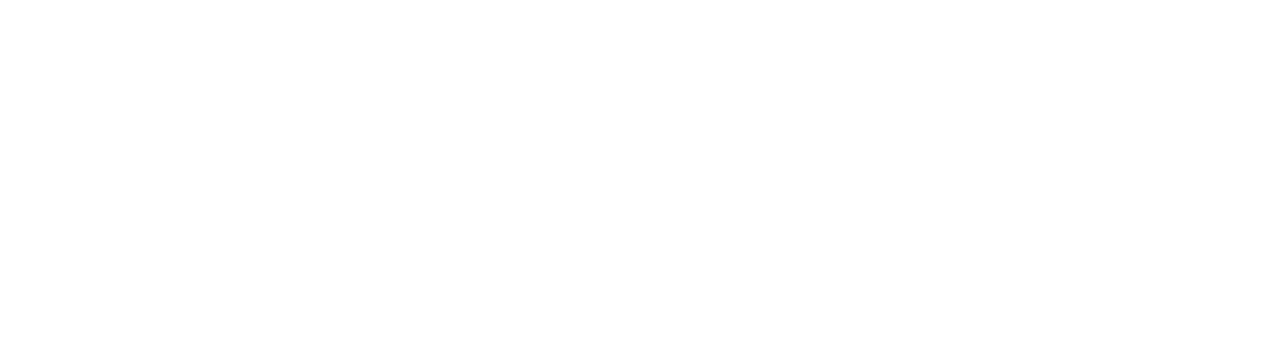
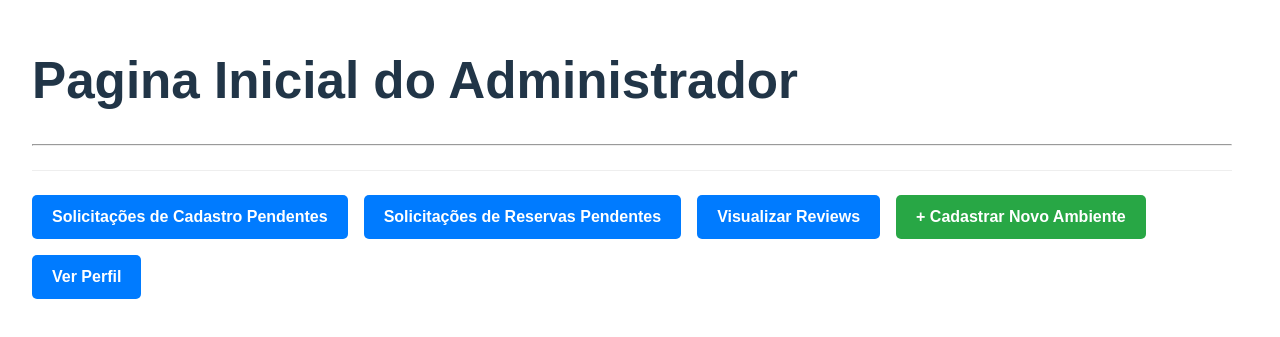
Before and after one commit to iarinhasz/sistema_reservas, a React (Vite) app in the folder frontend/: page /admin in a window 1280 px wide. Before the commit this address had no page. Shown: the part 241-578 px from the top of the page. Built offline with nearby package versions, Linux system fonts and the light colour scheme.

Commit message:
iniciando frontend do admin

```diff
--- a/frontend/src/App.jsx
+++ b/frontend/src/App.jsx
@@ -1,18 +1,20 @@
-import React from 'react';
-import { BrowserRouter, Routes, Route } from 'react-router-dom';
+import { BrowserRouter, Route, Routes } from 'react-router-dom';
 import Login from './pages/Login';
-// Crie esses outros componentes depois
-// import Dashboard from './pages/Dashboard';
-// import SolicitarCadastro from './pages/SolicitarCadastro';
+import AdmHomePage from './pages/adm/admHomePage.jsx';
+import CadastrarAmbientePage from './pages/adm/cadAmbiente.jsx';
 
 function App() {
     return (
         <BrowserRouter>
             <Routes>
+
+                {/* Rotas Públicas */}
                 <Route path="/login" element={<Login />} />
                 {/* <Route path="/solicitar-cadastro" element={<SolicitarCadastro />} /> */}
                 {/* <Route path="/dashboard" element={<Dashboard />} /> */}
                 {/* Adicione outras rotas aqui */}
+                <Route path="/admin" element={<AdmHomePage />} />
+                <Route path="/admin/cadastrar-ambiente" element={<CadastrarAmbientePage />} />
             </Routes>
         </BrowserRouter>
     );
--- /dev/null
+++ b/frontend/src/pages/adm/admHomePage.jsx
@@ -0,0 +1,36 @@
+import { Link } from 'react-router-dom'; // Importante para criar links de navegação
+import styles from './css/admHomePage.module.css';
+
+const AdmHomePage = () => {
+    return (
+        <div className={styles.adminPage}>
+            <h1>Pagina Inicial do Administrador</h1>
+            <p></p>
+
+            <hr />
+
+            <div className={styles.actionPanel}>
+                <Link to="/admin/solicitacoes-cadastro" className={styles.actionButton}>
+                    Solicitações de Cadastro Pendentes
+                </Link>
+
+                <Link to="/admin/solicitacoes-reserva" className={styles.actionButton}>
+                    Solicitações de Reservas Pendentes
+                </Link>
+
+                <Link to="/admin/reviews" className={styles.actionButton}>
+                    Visualizar Reviews
+                </Link>
+
+                <Link to="/admin/cadastrar-ambiente" className={styles.actionButtonCadastro}>
+                    + Cadastrar Novo Ambiente
+                </Link>
+                <Link to="Ver Perfil" className={styles.actionButton}>
+                    Ver Perfil
+                </Link>
+            </div>
+        </div>
+    );
+};
+
+export default AdmHomePage;
--- /dev/null
+++ b/frontend/src/pages/adm/cadAmbiente.jsx
@@ -0,0 +1,95 @@
+// src/pages/adm/cadAmbiente.jsx
+
+import { useState } from 'react';
+import { useNavigate } from 'react-router-dom';
+import api from '../../services/api.js';
+import styles from './css/FormPage.module.css';
+
+const CadastrarAmbientePage = () => {
+    // Estados para controlar os campos do formulário
+    const [identificacao, setIdentificacao] = useState('');
+    const [tipo, setTipo] = useState('Salas de Aula'); // Um valor padrão
+
+    // Estados para feedback ao usuário
+    const [isSubmitting, setIsSubmitting] = useState(false);
+    const [successMessage, setSuccessMessage] = useState('');
+    const [errorMessage, setErrorMessage] = useState('');
+
+    // Hook do React Router para navegar entre páginas
+    const navigate = useNavigate();
+
+    const handleSubmit = async (e) => {
+        e.preventDefault(); // Impede o recarregamento padrão da página
+        setIsSubmitting(true);
+        setSuccessMessage('');
+        setErrorMessage('');
+
+        if (!identificacao || !tipo) {
+            setErrorMessage('O identificador e o tipo são obrigatórios.');
+            setIsSubmitting(false);
+            return;
+        }
+
+        try {
+            // Envia os dados para a API do backend
+            await api.post('/ambientes', { identificacao, tipo });
+
+            setSuccessMessage('Ambiente cadastrado com sucesso! Redirecionando...');
+
+            // Após 2 segundos, volta para a página principal do admin
+            setTimeout(() => {
+                navigate('/admin');
+            }, 2000);
+
+        } catch (error) {
+            // Pega a mensagem de erro da API (ex: "Identificador já cadastrado")
+            setErrorMessage(error.response?.data?.message || 'Ocorreu um erro inesperado.');
+        } finally {
+            setIsSubmitting(false);
+        }
+    };
+
+    return (
+        <div className={styles.formContainer}>
+            <h2>Cadastrar Novo Ambiente</h2>
+            <form onSubmit={handleSubmit}>
+                <div className={styles.formGroup}>
+                    <label htmlFor="identificacao">Identificador do Ambiente</label>
+                    <input
+                        type="text"
+                        id="identificacao"
+                        value={identificacao}
+                        onChange={(e) => setIdentificacao(e.target.value)}
+                        placeholder="Ex: Sala A014, Laboratório de Hardware"
+                        required
+                    />
+                </div>
+
+                <div className={styles.formGroup}>
+                    <label htmlFor="tipo">Tipo de Ambiente</label>
+                    <select
+                        id="tipo"
+                        value={tipo}
+                        onChange={(e) => setTipo(e.target.value)}
+                    >
+                        <option value="Salas de Aula">Salas de Aula</option>
+                        <option value="Laboratórios">Laboratórios</option>
+                        <option value="Salas de Reunião">Salas de Reunião</option>
+                        <option value="Auditórios">Auditório</option>
+                        <option value="Anfiteatro">Anfiteatro</option>
+                    </select>
+                </div>
+
+                <button type="submit" disabled={isSubmitting}>
+                    {isSubmitting ? 'Cadastrando...' : 'Cadastrar Ambiente'}
+                </button>
+
+                {/* Mensagens de feedback */}
+                {successMessage && <p className={styles.success}>{successMessage}</p>}
+                {errorMessage && <p className={styles.error}>{errorMessage}</p>}
+            </form>
+        </div>
+    );
+};
+
+export default CadastrarAmbientePage;
--- /dev/null
+++ b/frontend/src/pages/adm/css/FormPage.module.css
@@ -0,0 +1,38 @@
+.adminPage {
+    padding: 2rem;
+    max-width: 1200px;
+    margin: 0 auto;
+    font-family: sans-serif;
+}
+
+.actionPanel {
+    display: flex;
+    flex-wrap: wrap;
+    gap: 1rem; /* Espaçamento entre os botões */
+    margin-top: 1.5rem;
+    padding-top: 1.5rem;
+    border-top: 1px solid #eee;
+}
+
+.actionButton, .actionButtonCadastro {
+    text-decoration: none;
+    color: white;
+    background-color: #007bff; /* Azul */
+    padding: 10px 20px;
+    border-radius: 5px;
+    font-weight: bold;
+    text-align: center;
+    transition: background-color 0.2s;
+}
+
+.actionButton:hover {
+    background-color: #0056b3;
+}
+
+.actionButtonCadastro {
+    background-color: #28a745; /* Verde */
+}
+
+.actionButtonCadastro:hover {
+    background-color: #218838;
+}
--- /dev/null
+++ b/frontend/src/pages/adm/css/admHomePage.module.css
@@ -0,0 +1,38 @@
+.adminPage {
+    padding: 2rem;
+    max-width: 1200px;
+    margin: 0 auto;
+    font-family: sans-serif;
+}
+
+.actionPanel {
+    display: flex;
+    flex-wrap: wrap;
+    gap: 1rem; /* Espaçamento entre os botões */
+    margin-top: 1.5rem;
+    padding-top: 1.5rem;
+    border-top: 1px solid #eee;
+}
+
+.actionButton, .actionButtonCadastro {
+    text-decoration: none;
+    color: white;
+    background-color: #007bff; /* Azul */
+    padding: 10px 20px;
+    border-radius: 5px;
+    font-weight: bold;
+    text-align: center;
+    transition: background-color 0.2s;
+}
+
+.actionButton:hover {
+    background-color: #0056b3;
+}
+
+.actionButtonCadastro {
+    background-color: #28a745; /* Verde */
+}
+
+.actionButtonCadastro:hover {
+    background-color: #218838;
+}
--- /dev/null
+++ b/frontend/src/services/api.js
@@ -0,0 +1,18 @@
+import axios from 'axios';
+
+const api = axios.create({
+    // A URL base do seu backend. Ajuste a porta se for diferente.
+    baseURL: 'http://localhost:3000/api',
+});
+
+// Este trecho é muito útil: ele intercepta todas as requisições
+// e anexa o token de autenticação, se ele existir.
+api.interceptors.request.use(async config => {
+    const token = localStorage.getItem('authToken'); // Busca o token salvo no navegador
+    if (token) {
+        config.headers.Authorization = `Bearer ${token}`;
+    }
+    return config;
+});
+
+export default api;
```
Also changed, not shown: 2 other files (tests, documents, lock files or other folders).
